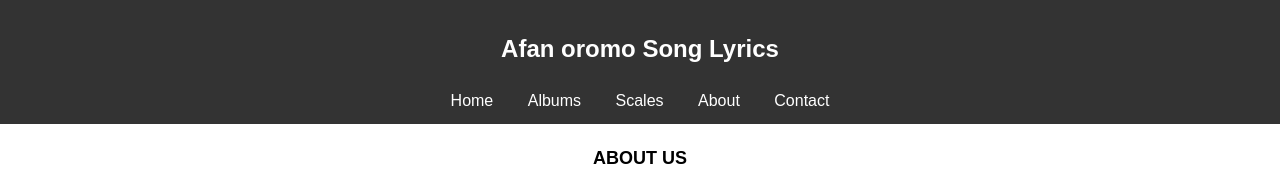
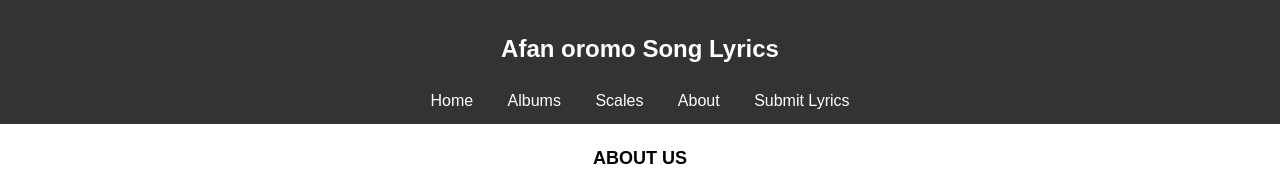
Before and after one commit to soressam/jsionfiles, a plain HTML site: page about.html in a window 1280 px wide. Shown: the top 182 px of the page. Drawn offline with Linux system fonts and the light colour scheme.

Commit message:
Update about.html

```diff
--- a/about.html
+++ b/about.html
@@ -16,7 +16,7 @@
                 <a href="album.html">Albums</a>
                 <a href="scales.html">Scales</a>
                 <a href="about.html">About</a>
-                <a href="contact.html">Contact</a>
+                <a href="contact.html">Submit Lyrics</a>
 
             </nav>
         </div>
```
